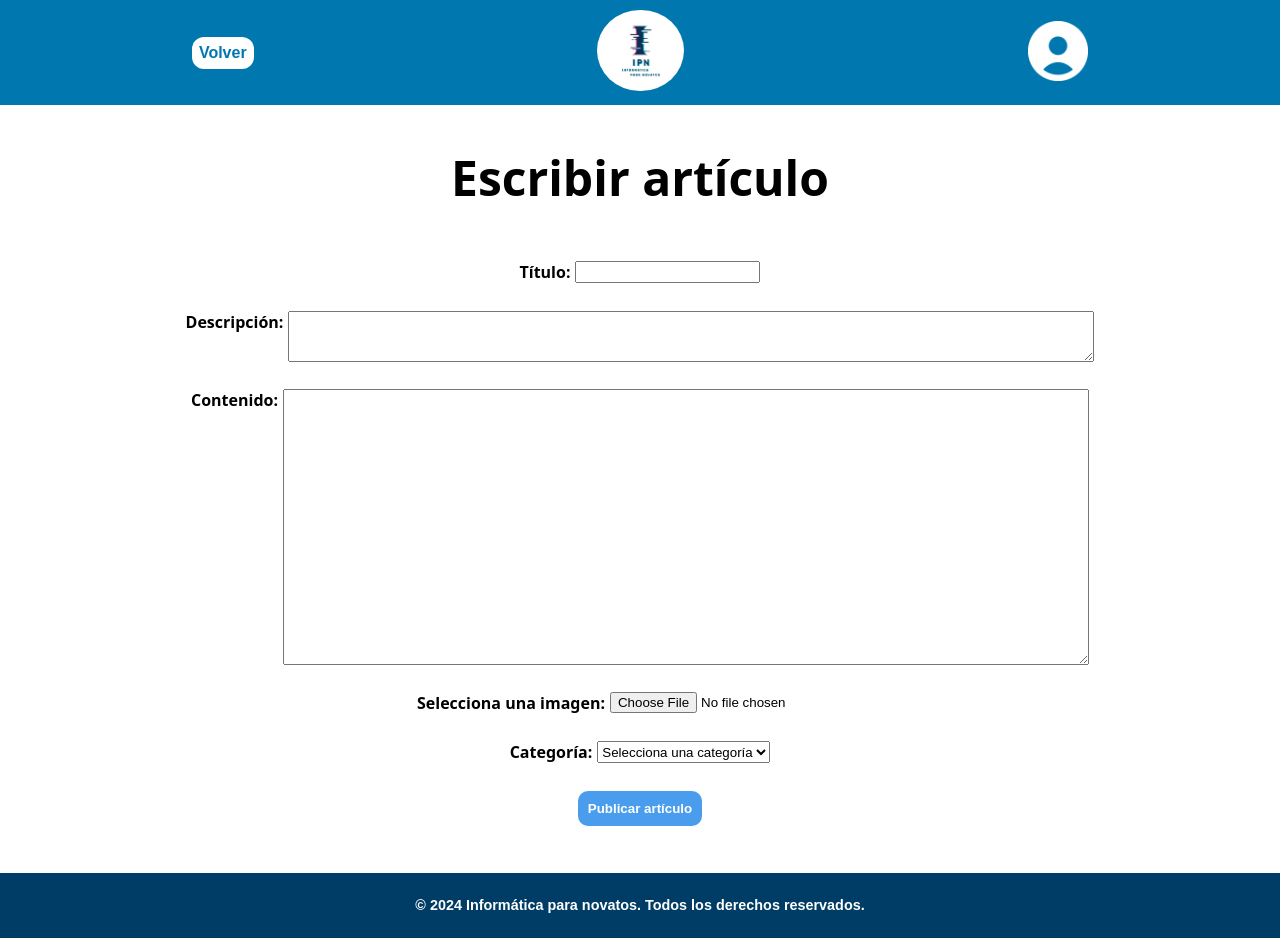
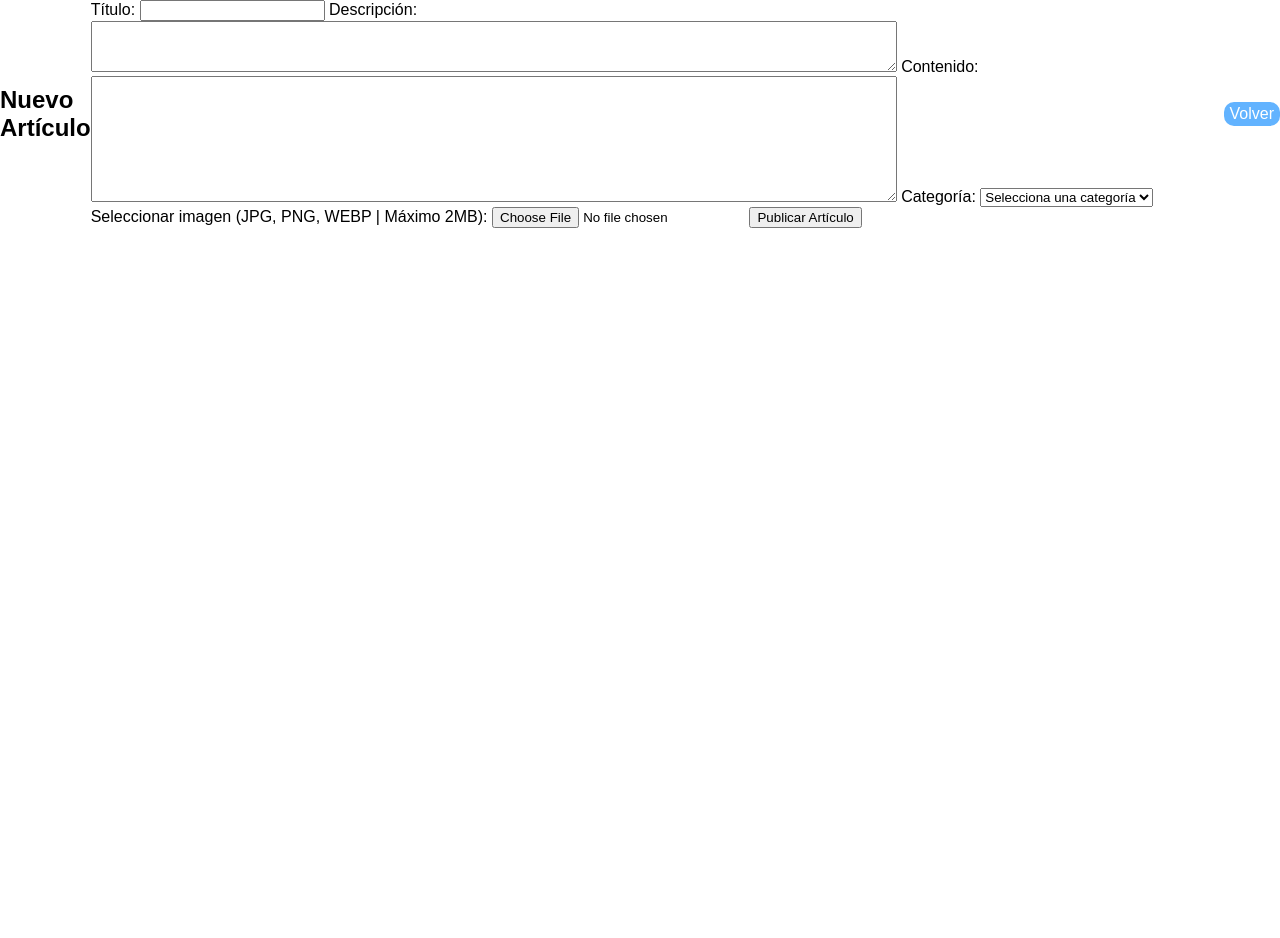
Before and after one commit to Vikolow/Proyecto_WWWeb, a PHP site: the page made by Proyecto web real/escribirArticulo.php in a window 1280 px wide. After the commit the page ends 228 px from the top, so only its background shows below. Run offline with PHP 8.4, Linux system fonts and the light colour scheme; tables that the repository leaves empty hold one stand-in row (values such as "Sample post").

Commit message:
Update escribirArticulo.php

```diff
--- a/Proyecto web real/escribirArticulo.php
+++ b/Proyecto web real/escribirArticulo.php
@@ -1,32 +1,71 @@
 <?php
 session_start();
-
-
 include("GestionBD/conexion.php");
+//Esto debe estar sin comentar y funcionando correctamente
+// Verificar si el usuario está autenticado y tiene el rol de autor
+//if (!isset($_SESSION['id_usuario']) || $_SESSION['rol'] != 'autor') {
+//    header("Location: login.php");
+//    exit;
+//}
+//GOHAAAAAAAAAAAAAAAAAAAAAAAAAAAAAAAAAAAAAAAAAAAAAAAAAAAAAAAAAAAAAAAAAAAA
+//FODAAAAAAAAAAAAAAAAAAAAAAAAAAAAAAAA
+//Mirar opcion de creaar nueva categoria??
 
 if ($_SERVER['REQUEST_METHOD'] == 'POST') {
     // Recoge los datos del formulario
-    $titulo = $_POST['titulo'];
-    $descripcion = $_POST['descripcion'];
-    $contenido = $_POST['contenido'];
-    $id_categoria = $_POST['id_categoria'];
+    $titulo = htmlspecialchars($_POST['titulo'], ENT_QUOTES, 'UTF-8');
+    $descripcion = htmlspecialchars($_POST['descripcion'], ENT_QUOTES, 'UTF-8');
+    $contenido = htmlspecialchars($_POST['contenido'], ENT_QUOTES, 'UTF-8');
+    $id_categoria = (int) $_POST['id_categoria'];
     $id_usuario = $_SESSION['id_usuario'];
 
+    // Validar la subida del archivo
+    $directorioSubida = "uploads/articulos/";
+    if (!is_dir($directorioSubida)) {
+        mkdir($directorioSubida, 0755, true); // Crear carpeta si no existe
+    }
+
+    if (isset($_FILES['imagen']) && $_FILES['imagen']['error'] == UPLOAD_ERR_OK) {
+        $rutaTemporal = $_FILES['imagen']['tmp_name'];
+        $tipoReal = mime_content_type($rutaTemporal);
+        $permitidos = ['image/jpeg', 'image/png', 'image/webp'];
+
+        // Validar tipo MIME
+        if (!in_array($tipoReal, $permitidos)) {
+            echo "<script>alert('El tipo de archivo no es válido. Solo se permiten JPG, PNG o WEBP.');</script>";
+            exit;
+        }
+
+        // Validar tamaño (máximo 2MB)
+        $SizeMaximo = 2 * 1024 * 1024; // 2 MB
+        if ($_FILES['imagen']['size'] > $SizeMaximo) {
+            echo "<script>alert('El archivo es demasiado grande. Máximo permitido: 2MB.');</script>";
+            exit;
+        }
+
+        // Renombrar archivo y moverlo a la carpeta de destino
+        $nuevoNombre = uniqid() . "_" . basename($_FILES['imagen']['name']);
+        $rutaDestino = $directorioSubida . $nuevoNombre;
+
+        if (!move_uploaded_file($rutaTemporal, $rutaDestino)) {
+            echo "<script>alert('Hubo un error al subir el archivo.');</script>";
+            exit;
+        }
+    } else {
+        $rutaDestino = null;
+    }
+
     // Inserta el nuevo artículo en la base de datos
-    $sql = "INSERT INTO Articulos (titulo, descripcion, contenido, id_usuario, id_categoria) VALUES (?, ?, ?, ?, ?)";
+    $sql = "INSERT INTO Articulos (titulo, descripcion, contenido, id_usuario, id_categoria, foto) VALUES (?, ?, ?, ?, ?, ?)";
     $stmt = mysqli_prepare($conn, $sql);
-    mysqli_stmt_bind_param($stmt, "sssii", $titulo, $descripcion, $contenido, $id_usuario, $id_categoria);
+    mysqli_stmt_bind_param($stmt, "sssiss", $titulo, $descripcion, $contenido, $id_usuario, $id_categoria, $rutaDestino);
 
-    if (mysqli_stmt_execute($stmt)){
-        ?>
-        <script>alert('Artículo publicado con éxito');</script>
-        <?php
-        header("Location:escribirArticulo.php");
+    if (mysqli_stmt_execute($stmt)) {
+        echo "<script>alert('Artículo publicado con éxito');</script>";
+        header("Location: perfil.php");
+        exit;
     } else {
-        ?>
-        <script>alert('Artículo no se inserto manin');</script>
-        <?php
-        header("Location:escribirArticulo.php");
+        echo "<script>alert('Hubo un error al publicar el artículo.');</script>";
     }
 
     mysqli_stmt_close($stmt);
@@ -34,7 +73,6 @@ if ($_SERVER['REQUEST_METHOD'] == 'POST') {
 
 // Obtenemos las categorías para mostrarlas en un menú desplegable
 $resultado_categorias = mysqli_query($conn, "SELECT id_categoria, nombre_categoria FROM Categorias");
-
 ?>
 
 <!DOCTYPE html>
@@ -42,64 +80,39 @@ $resultado_categorias = mysqli_query($conn, "SELECT id_categoria, nombre_categor
 <head>
     <meta charset="UTF-8">
     <meta name="viewport" content="width=device-width, initial-scale=1.0">
-    <title>Escribir artículo</title>
+    <title>Escribir Artículo</title>
     <link rel="stylesheet" href="CSS/style.css">
 </head>
 <body>
-    <header class="headermain">
-        <a href="index.html" class="btn-back">Volver</a>
-        <div class="logo">
-            <a href="index.html" class="logo">
-                <img class="logoimg" src="img/Logo_IPN.png">
-            </a>
-        </div>
-        <a href="login.html" class="btn-login">
-            <img src="img/Perfil.png" alt="Login">
-        </a>
-    </header>
-    <main>
-        <div class="tituloCalc">
-            <h2 class="tituloCrear">Escribir artículo</h2>
-        </div>
     <div class="form-container">
-            <form action="" method="post">
-                <div class="contenidoCrearArticulo">
-                    <label for="tituloNuevoArticulo" class="tituloNuevoArticulo">Título:</label>
-                    <input type="text" id="tituloNuevoArticulo" name="tituloNuevoArticulo" required>
-                </div>
-                <div class="contenidoCrearArticulo">
-                    <label for="descripcion" class="tituloNuevoArticulo">Descripción:</label>
+        <h2>Nuevo Artículo</h2>
+        <form action="" method="post" enctype="multipart/form-data">
+            <label for="titulo">Título:</label>
+            <input type="text" id="titulo" name="titulo" required maxlength="100">
+
+            <label for="descripcion">Descripción:</label>
             <textarea id="descripcion" name="descripcion" rows="3" required></textarea>
-                </div>
-                <div class="contenidoCrearArticulo">
-                    <label for="contenido" class="tituloNuevoArticulo">Contenido:</label>
-                    <textarea id="contenido" name="contenido" rows="18" required></textarea>
-                </div>
-                <div class="contenidoCrearArticulo">
-                    <label for="imagen" class="tituloNuevoArticulo">Selecciona una imagen:</label>
-                    <input type="file" id="imagen" name="imagen" accept="image/*" required>
-                </div>
-                <div class="contenidoCrearArticulo">
-                    <label for="id_categoria" class="tituloNuevoArticulo">Categoría:</label>
+
+            <label for="contenido">Contenido:</label>
+            <textarea id="contenido" name="contenido" rows="8" required></textarea>
+
+            <label for="id_categoria">Categoría:</label>
             <select id="id_categoria" name="id_categoria" required>
                 <option value="">Selecciona una categoría</option>
                 <?php while ($categoria = mysqli_fetch_assoc($resultado_categorias)) { ?>
                     <option value="<?php echo $categoria['id_categoria']; ?>">
-                        <?php echo $categoria['nombre_categoria']; ?>
+                        <?php echo htmlspecialchars($categoria['nombre_categoria'], ENT_QUOTES, 'UTF-8'); ?>
                     </option>
                 <?php } ?>
             </select>
+
+            <label for="imagen">Seleccionar imagen (JPG, PNG, WEBP | Máximo 2MB):</label>
+            <input type="file" id="imagen" name="imagen" accept=".jpg,.jpeg,.png,.webp" required>
+
+            <button type="submit">Publicar Artículo</button>
+        </form>
+        <a href="MainPage.php" class="volver">Volver</a>
     </div>
-                <div class="contenidoCrearArticulo">
-                    <button type="submit" class="publicar">Publicar artículo</button>
-                </div>
-            </form>
-        </div>
-        </div>
-    </main>
-    <footer>
-        <p class="copyright">© 2024 Informática para novatos. Todos los derechos reservados.</p>
-    </footer>
 </body>
 </html>
 
```
Lines whose indentation alone changed are shown as unchanged.
